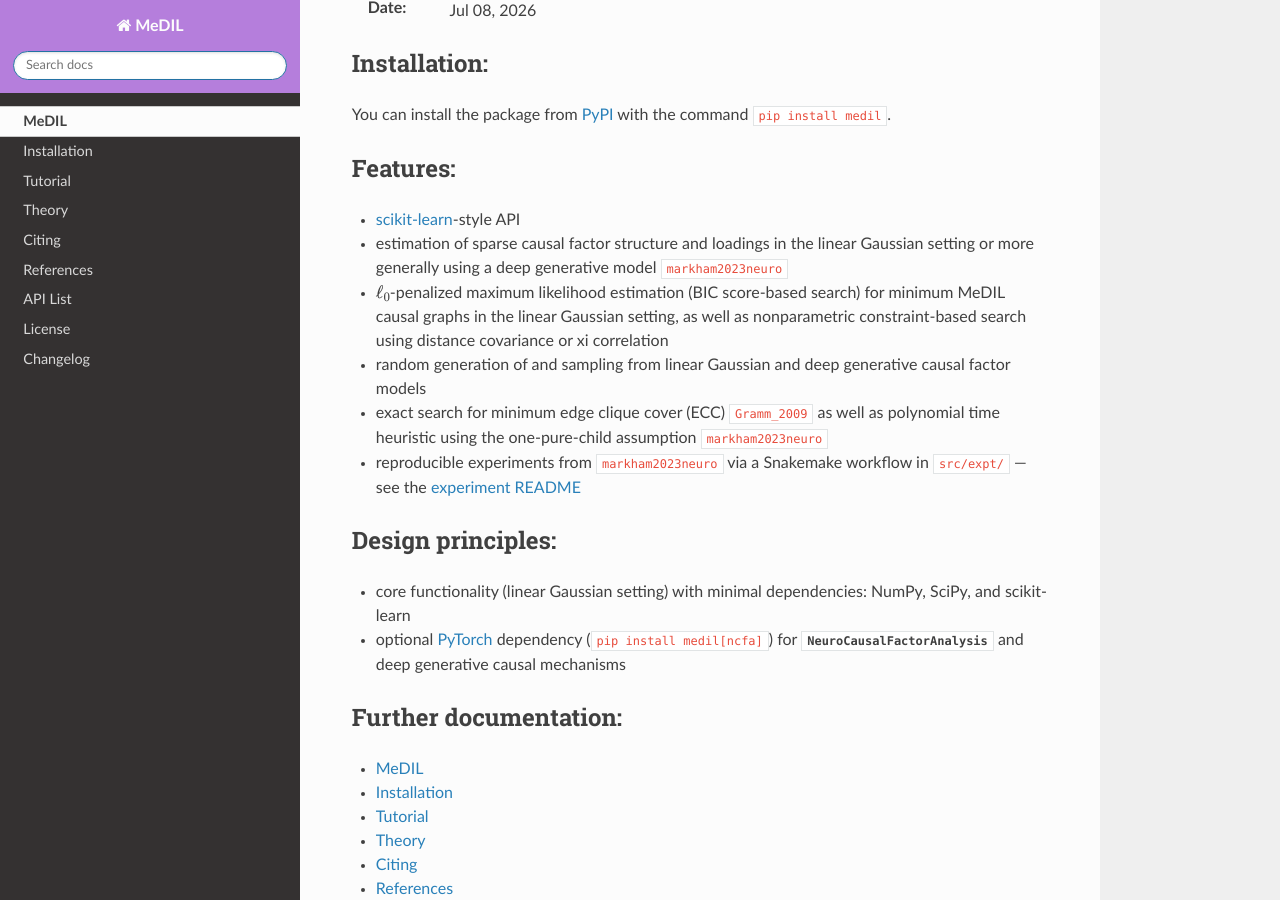
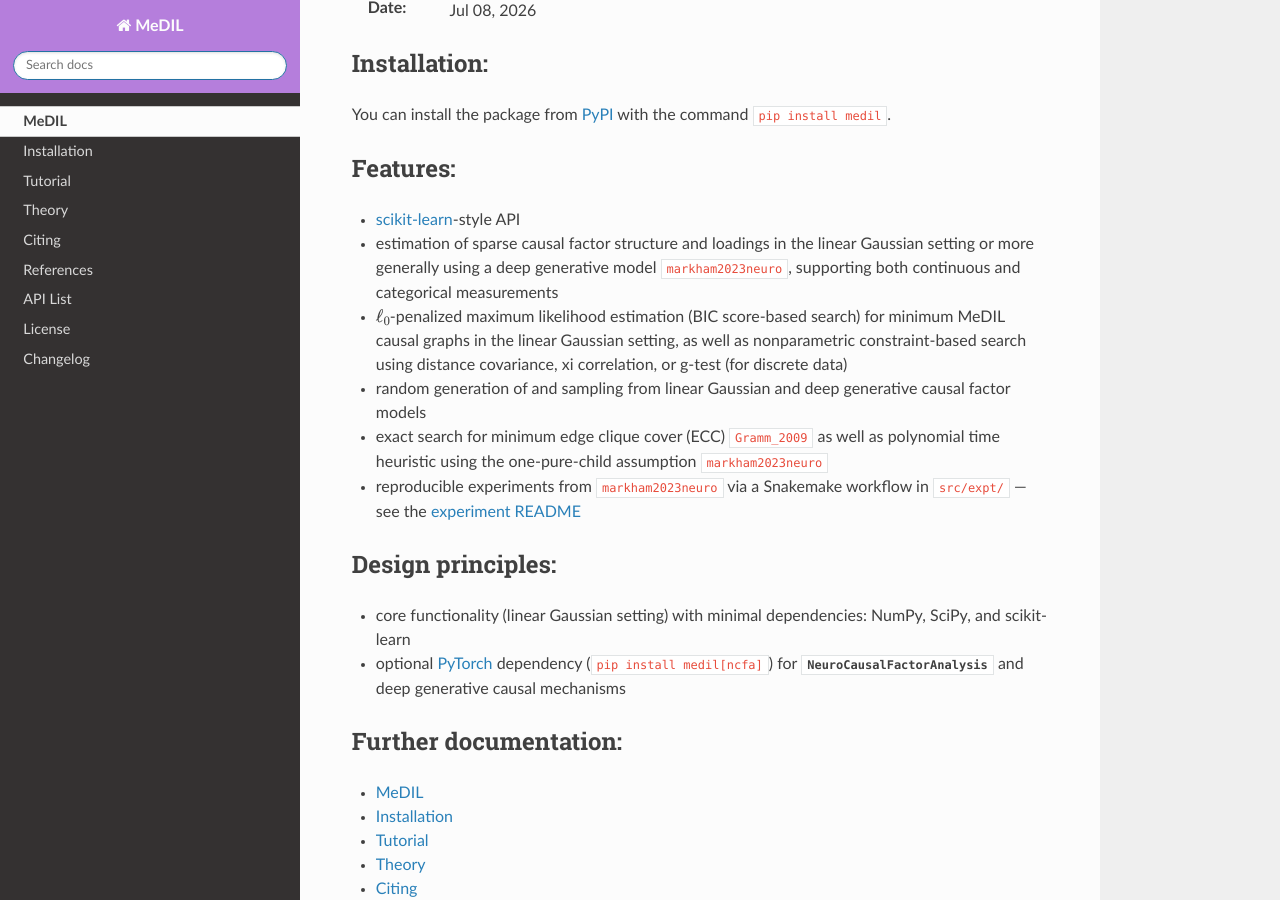
Before and after one commit to Alex-Markham/medil, a Sphinx documentation site: the page built from docs/index.rst, in a window 1280 px wide and 900 px high, scrolled down 327 px. Built offline with Sphinx 7.4.7 and the Read the Docs theme 3.1.0, drawn with Linux system fonts in a browser that asks for light colours; cross-references to code outside the pages are shown as plain code.

Commit message:
docs: mention categorical measurements and g-test in features list

```diff
--- a/docs/index.rst
+++ b/docs/index.rst
@@ -18,9 +18,9 @@ Features:
 ---------
 * `scikit-learn <https://scikit-learn.org/stable/developers/develop.html#apis-of-scikit-learn-objects>`_-style API
 
-* estimation of sparse causal factor structure and loadings in the linear Gaussian setting or more generally using a deep generative model :cite:`markham2023neuro`
+* estimation of sparse causal factor structure and loadings in the linear Gaussian setting or more generally using a deep generative model :cite:`markham2023neuro`, supporting both continuous and categorical measurements
 
-* :math:`\ell_0`-penalized maximum likelihood estimation (BIC score-based search) for minimum MeDIL causal graphs in the linear Gaussian setting, as well as nonparametric constraint-based search using distance covariance or xi correlation
+* :math:`\ell_0`-penalized maximum likelihood estimation (BIC score-based search) for minimum MeDIL causal graphs in the linear Gaussian setting, as well as nonparametric constraint-based search using distance covariance, xi correlation, or g-test (for discrete data)
 
 * random generation of and sampling from linear Gaussian and deep generative causal factor models
 
```
